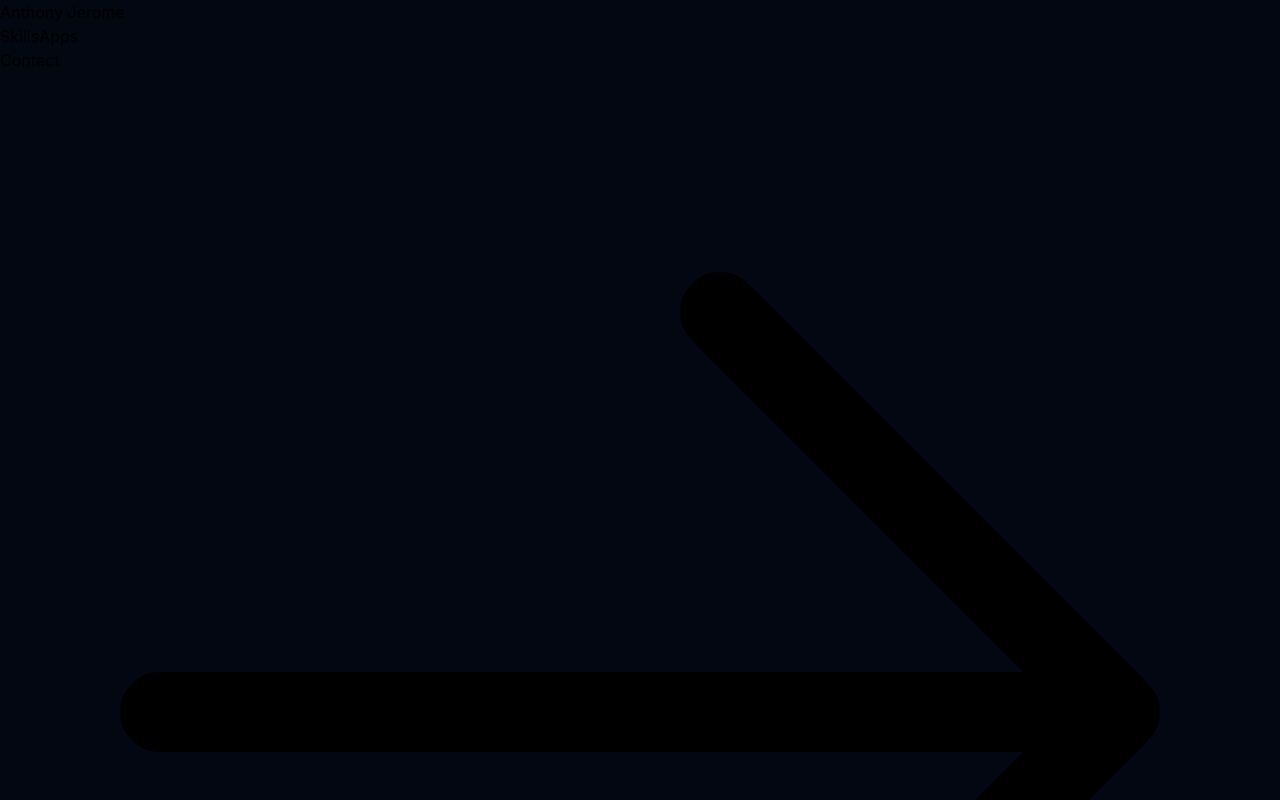
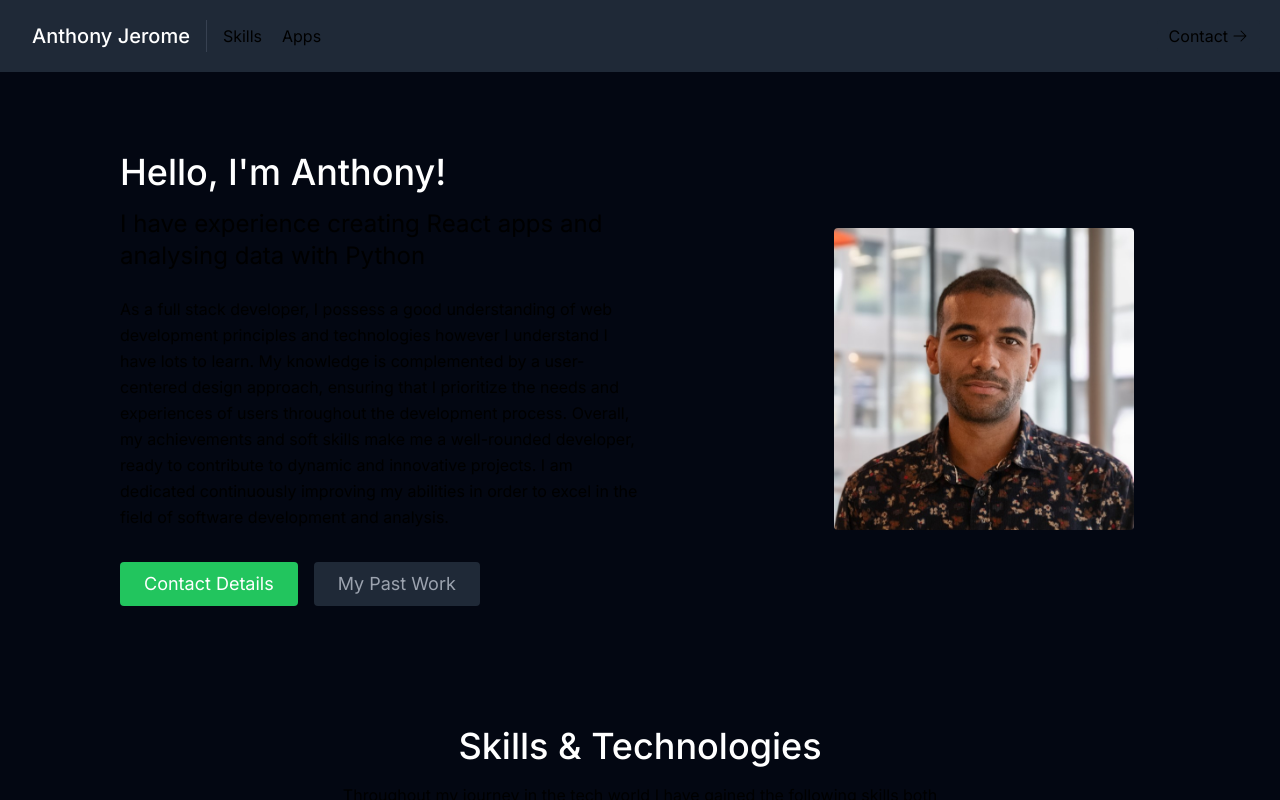
Before and after one commit to remiyeku/Portfolio, a Next.js app: page / in a window 1280 px wide. Shown: the top 800 px of the page. Built offline with nearby package versions, Linux system fonts and the light colour scheme.

Commit message:
vercel shenanigans - tailwind case sensitivity

```diff
--- a/tailwind.config.js
+++ b/tailwind.config.js
@@ -2,7 +2,7 @@
 module.exports = {
   content: [
     "./src/pages/**/*.{js,ts,jsx,tsx,mdx}",
-    "./src/components/**/*.{js,ts,jsx,tsx,mdx}",
+    "./src/Components/**/*.{js,ts,jsx,tsx,mdx}",
     "./src/app/**/*.{js,ts,jsx,tsx,mdx}",
   ],
   theme: {
```
